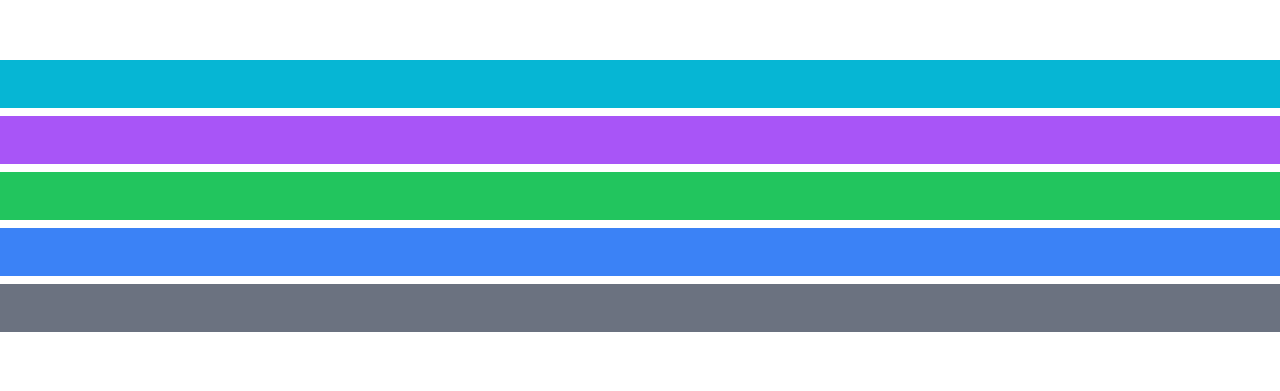
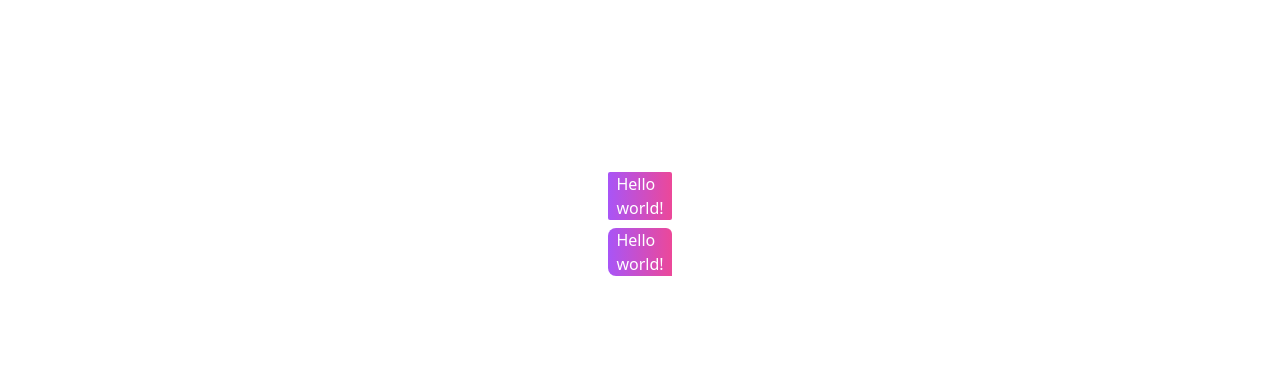
Before and after one commit to abubakkar-js-dev/Rafcart-Ecommerce, a website: page src/index.html in a window 1280 px wide. Shown: the part 176-567 px from the top of the page. Drawn offline with Linux system fonts and the light colour scheme.

Commit message:
commited

```diff
--- a/src/index.html
+++ b/src/index.html
@@ -34,12 +34,26 @@
             >Print Now</button>
         </p>
     </div> -->
- <div class="container bg-cyan-500 py-6"></div>
+ <!-- <div class="container bg-cyan-500 py-6"></div>
  <div class="sm:container bg-purple-500 py-6"></div>
  <div class="md:container bg-green-500 py-6"></div>
  <div class="lg:container bg-blue-500 py-6"></div>
  <div class="xl:container bg-gray-500 py-6"></div>
- <div class="2xl:container bg-indigo-500 py-6"></div>
-<script src="../node_modules/@fortawesome/fontawesome-free/js/all.min.js"></script>
+ <div class="2xl:container bg-indigo-500 py-6"></div> -->
+<span
+class="box-decoration-slice bg-gradient-to-r from-purple-500 to-pink-500 text-white px-2 box-border hover:box-content rounded-sm"
+>Hello
+    <br>
+    world!
+</span>
+<span
+class="box-decoration-clone bg-gradient-to-r from-purple-500 to-pink-500 text-white px-2 rounded-l-lg rounded-tr-md"
+>Hello
+    <br>
+    world!
+</span>
+
+
+ <script src="../node_modules/@fortawesome/fontawesome-free/js/all.min.js"></script>
 </body>
 </html>
```
Also changed, not shown: dist/style.css.
